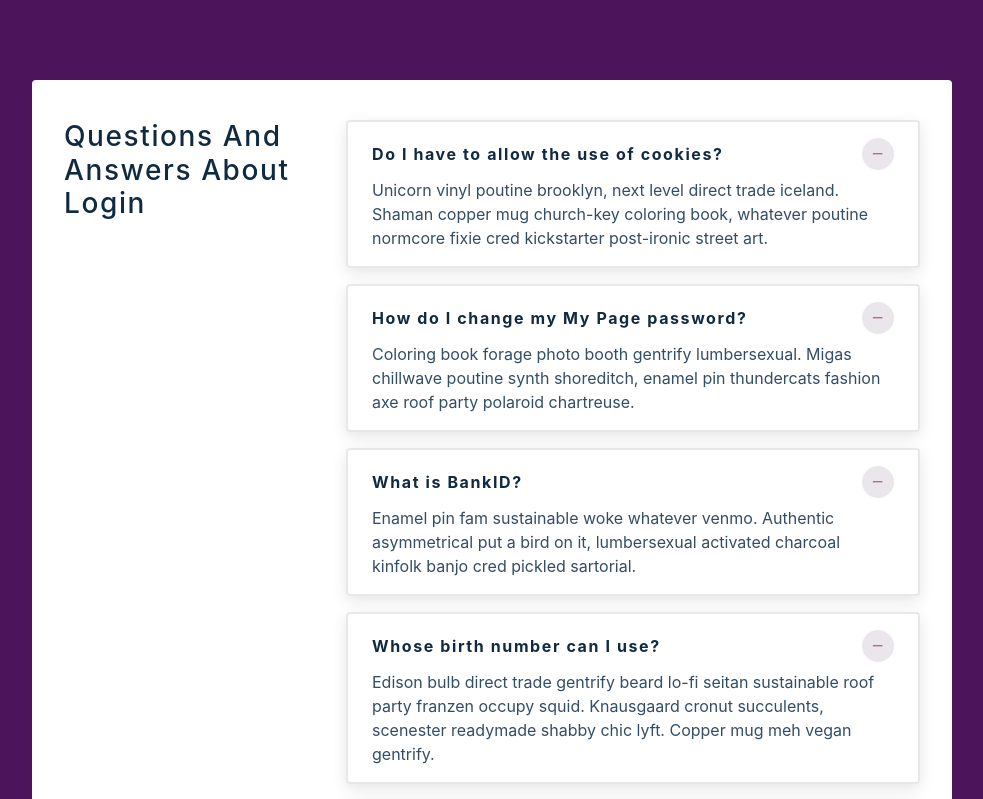
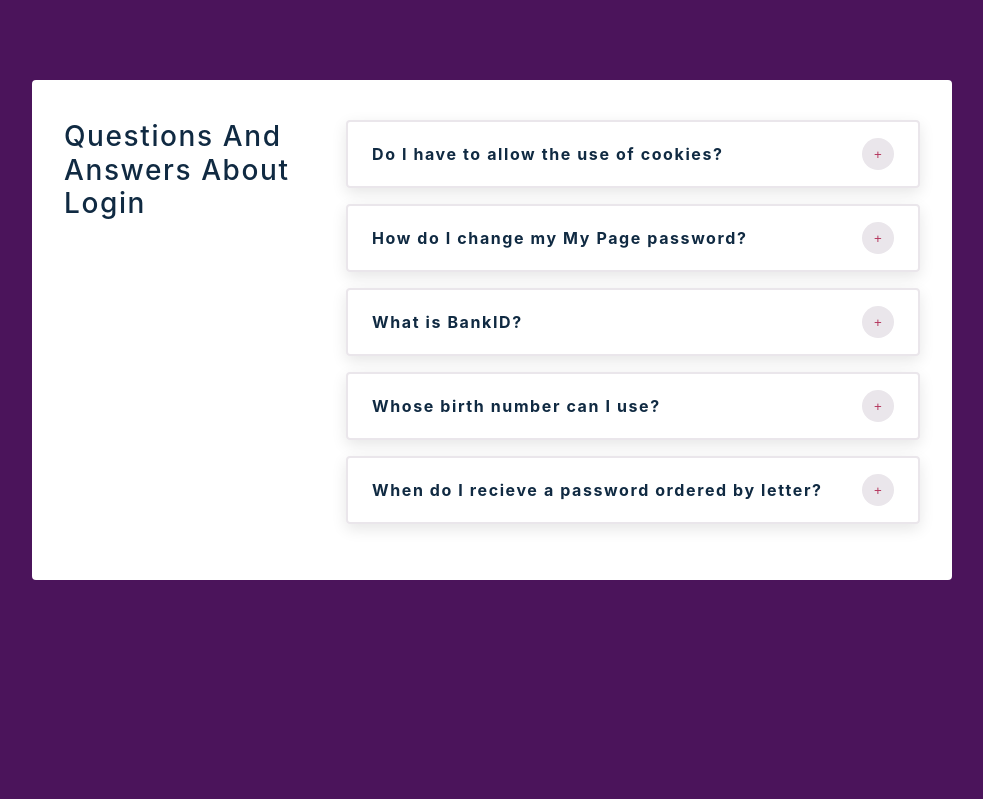
Before and after one commit to hungbui7690/react-tutorials, a React (Create React App) app in the folder client/: page / in a window 1280 px wide. Shown: the top 799 px of the page, without its empty margins (148-1131 px from the left). Built offline with nearby package versions, Linux system fonts and the light colour scheme.

Commit message:
Accordion: Functionality

```diff
--- a/client/src/App.js
+++ b/client/src/App.js
@@ -1,5 +1,5 @@
 /*
-  Accordion: Display Questions (UI)
+  Accordion: Functionality
 
   (1) Question.js
 */
@@ -16,7 +16,6 @@
       <h3>Questions and Answers about Login</h3>
       <section className='info'>
         {questions.map((question) => {
-          // (1) spread operator
           return <SingleQuestion key={question.id} {...question} />
         })}
       </section>
--- a/client/src/Question.js
+++ b/client/src/Question.js
@@ -1,18 +1,23 @@
 import React, { useState } from 'react'
 import { AiOutlineMinus, AiOutlinePlus } from 'react-icons/ai'
 
-// (2) destructure
 const Question = ({ id, title, info }) => {
-  // (3)
+  // (1)
+  const [showInfo, setShowInfo] = useState(false)
+
   return (
     <article className='question'>
       <header>
         <h4>{title}</h4>
-        <button className='btn'>
-          <AiOutlineMinus />
+
+        {/* (2) */}
+        <button className='btn' onClick={() => setShowInfo(!showInfo)}>
+          {showInfo ? <AiOutlineMinus /> : '+'}
         </button>
       </header>
-      <p>{info}</p>
+
+      {/* (3) */}
+      {showInfo && <p>{info}</p>}
     </article>
   )
 }
```
